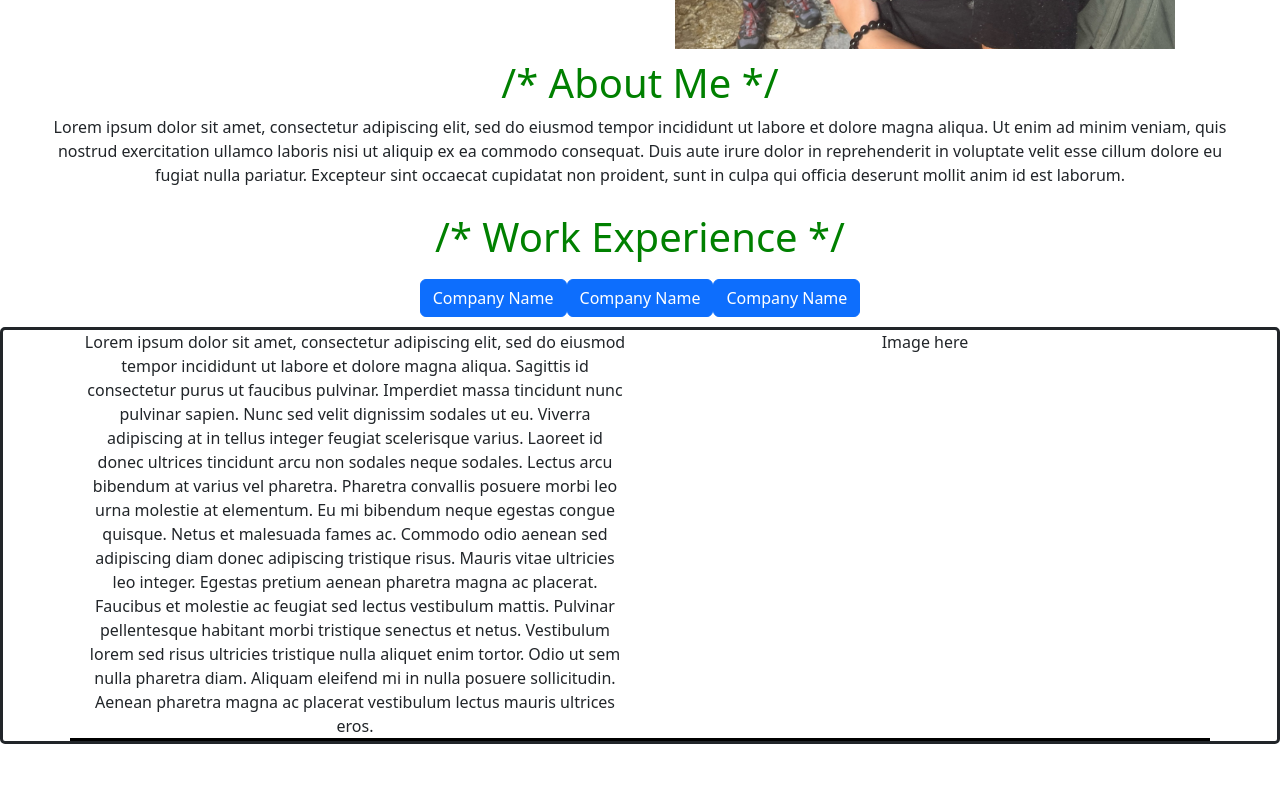
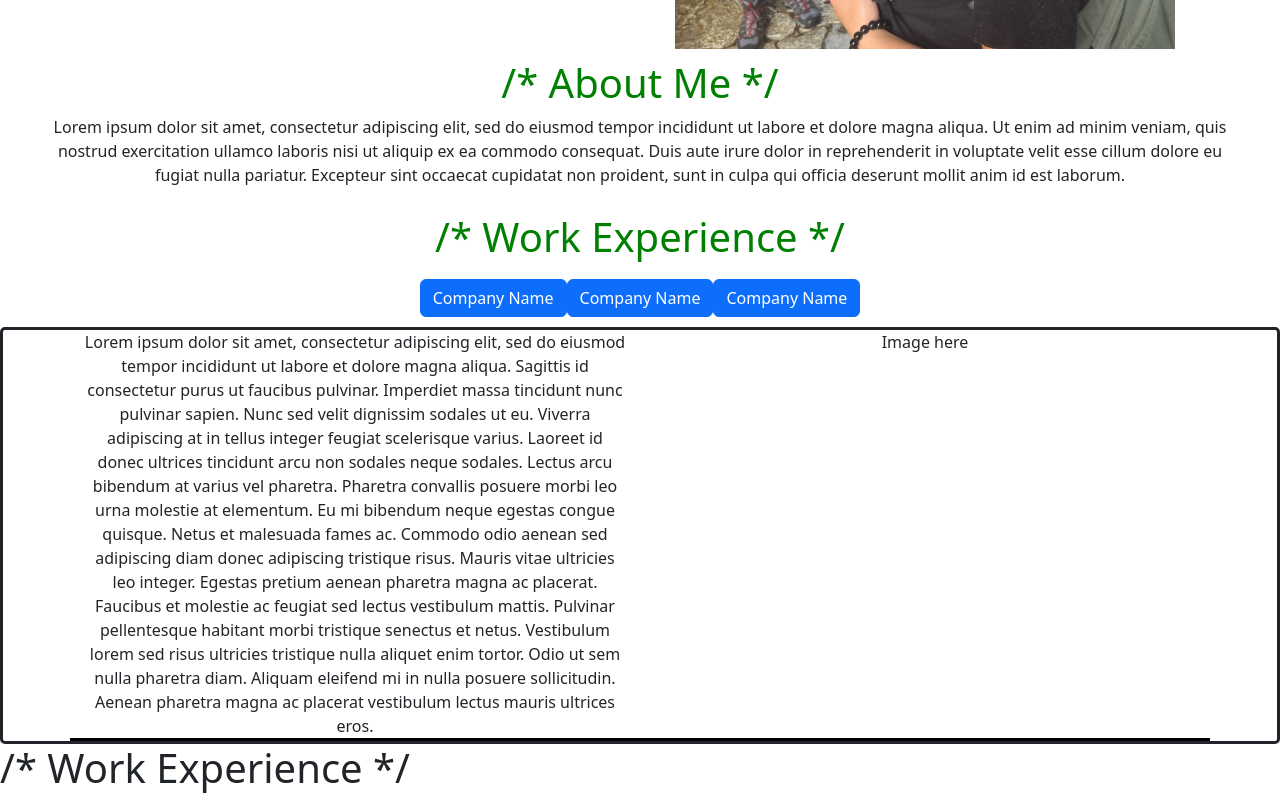
Before and after one commit to bithach/react-resume, a React (Create React App) app: page / in a window 1280 px wide. Shown: the part 451-1251 px from the top of the page. Before the commit the page ends 1195 px from the top, so only its background shows below. Built offline with nearby package versions, Linux system fonts and the light colour scheme.

Commit message:
added projects section

```diff
--- a/src/routes/Home.jsx
+++ b/src/routes/Home.jsx
@@ -1,17 +1,19 @@
 import "bootstrap/dist/css/bootstrap.min.css";
 import React from "react";
 import "../styling/Home.css";
-import "../components/AboutMeSection"
+import "../components/AboutMeSection";
 import HeroSection from "../components/HeroSection";
 import AboutMeSection from "../components/AboutMeSection";
 import WorkExperienceSection from "../components/WorkExperienceSection";
+import ProjectsSection from "../components/ProjectsSection";
 
 function Home(props) {
   return (
     <>
-      <HeroSection/>
-      <AboutMeSection/>
-      <WorkExperienceSection/>
+      <HeroSection />
+      <AboutMeSection />
+      <WorkExperienceSection />
+      <ProjectsSection />
     </>
   );
 }
```
